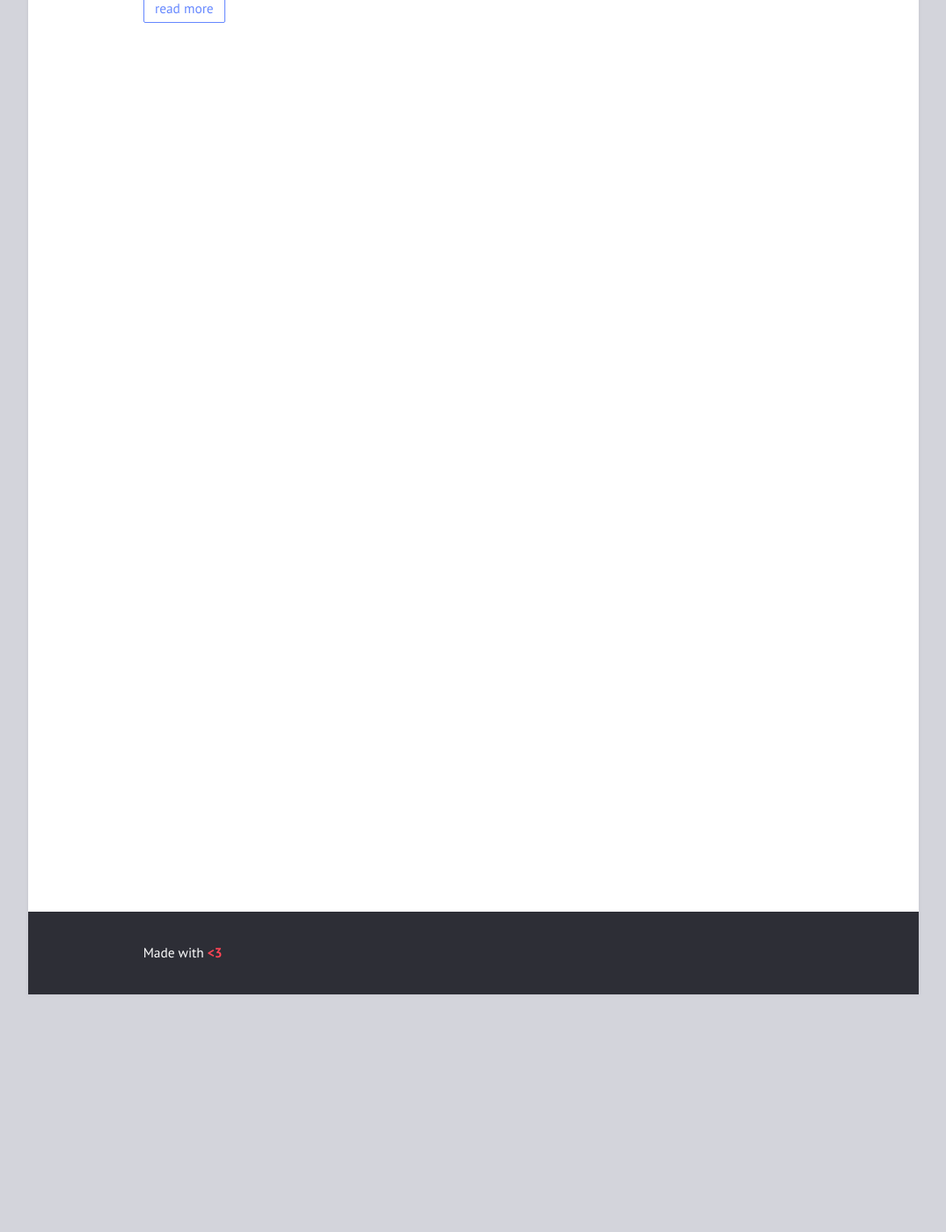
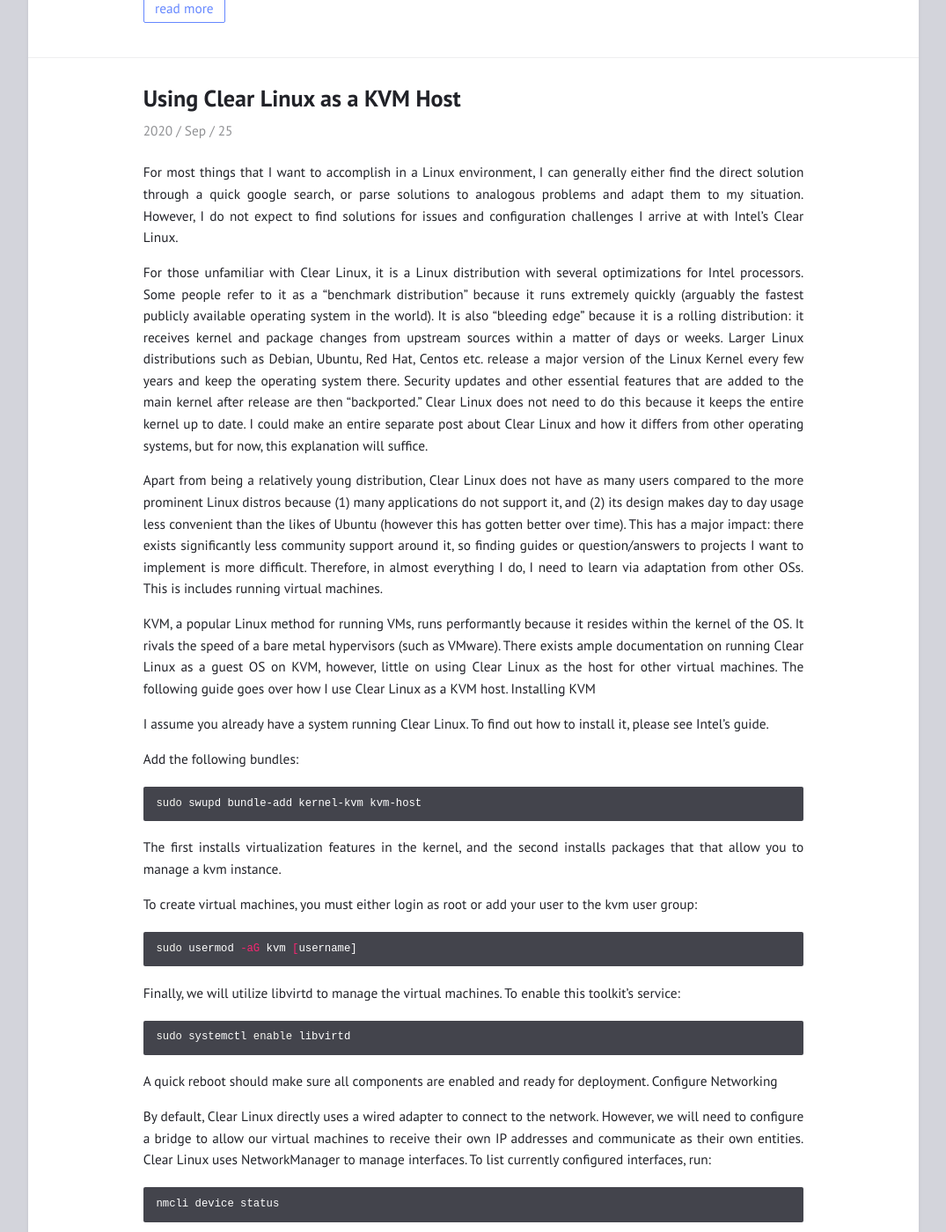
Before and after one commit to metheis/blog, a Jekyll site: the page built from index.html, in a window 1280 px wide and 1400 px high, scrolled down 270 px. Shown: the whole window at 88% size, without its empty margins (102-1177 px from the left). Built offline with Jekyll 4.4.1, drawn with Linux system fonts in a browser that asks for light colours; some of the changed text lies outside the part shown.

Commit message:
change date format, add clear linux kvm post

```diff
--- a/_config.yml
+++ b/_config.yml
@@ -1,10 +1,10 @@
-title: "Blog Title"
-author: "Blog Author"
-description: "Made with <b style=\"color: #f45;\">&lt;3</b>"
+title: "Mark Theis's Blog"
+author: "Mark Theis"
+description: "Various experiences I've come across."
 permalink: /:title/
 lang: "en"
 excerpt_separator: "\n\n\n"
-date_format: "%B %d, %Y"
+date_format: "%Y / %b / %d"
 
 # Layout
 
--- /dev/null
+++ b/_posts/2020-09-25-clear_kvm.md
@@ -0,0 +1,235 @@
+---
+title:  "Using Clear Linux as a KVM Host"
+layout: post
+---
+
+For most things that I want to accomplish in a Linux environment, I can generally either find the direct solution through a quick google search, or parse solutions to analogous problems and adapt them to my situation. However, I do not expect to find solutions for issues and configuration challenges I arrive at with Intel’s Clear Linux.
+
+For those unfamiliar with Clear Linux, it is a Linux distribution with several optimizations for Intel processors. Some people refer to it as a “benchmark distribution” because it runs extremely quickly (arguably the fastest publicly available operating system in the world). It is also “bleeding edge” because it is a rolling distribution: it receives kernel and package changes from upstream sources within a matter of days or weeks. Larger Linux distributions such as Debian, Ubuntu, Red Hat, Centos etc. release a major version of the Linux Kernel every few years and keep the operating system there. Security updates and other essential features that are added to the main kernel after release are then “backported.” Clear Linux does not need to do this because it keeps the entire kernel up to date. I could make an entire separate post about Clear Linux and how it differs from other operating systems, but for now, this explanation will suffice.
+
+Apart from being a relatively young distribution, Clear Linux does not have as many users compared to the more prominent Linux distros because (1) many applications do not support it, and (2) its design makes day to day usage less convenient than the likes of Ubuntu (however this has gotten better over time). This has a major impact: there exists significantly less community support around it, so finding guides or question/answers to projects I want to implement is more difficult. Therefore, in almost everything I do, I need to learn via adaptation from other OSs. This is includes running virtual machines.
+
+KVM, a popular Linux method for running VMs, runs performantly because it resides within the kernel of the OS. It rivals the speed of a bare metal hypervisors (such as VMware). There exists ample documentation on running Clear Linux as a guest OS on KVM, however, little on using Clear Linux as the host for other virtual machines. The following guide goes over how I use Clear Linux as a KVM host.
+Installing KVM
+
+I assume you already have a system running Clear Linux. To find out how to install it, please see Intel’s guide.
+
+Add the following bundles:
+
+{% highlight bash %}
+sudo swupd bundle-add kernel-kvm kvm-host
+{% endhighlight %}
+
+The first installs virtualization features in the kernel, and the second installs packages that that allow you to manage a kvm instance.
+
+To create virtual machines, you must either login as root or add your user to the kvm user group:
+
+{% highlight bash %}
+sudo usermod -aG kvm [username]
+{% endhighlight %}
+
+Finally, we will utilize libvirtd to manage the virtual machines. To enable this toolkit's service:
+
+{% highlight bash %}
+sudo systemctl enable libvirtd
+{% endhighlight %}
+
+A quick reboot should make sure all components are enabled and ready for deployment.
+Configure Networking
+
+By default, Clear Linux directly uses a wired adapter to connect to the network. However, we will need to configure a bridge to allow our virtual machines to receive their own IP addresses and communicate as their own entities. Clear Linux uses NetworkManager to manage interfaces. To list currently configured interfaces, run:
+
+{% highlight bash %}
+nmcli device status
+{% endhighlight %}
+
+Take note of the interface that you currently use for internet access. Mine was eno1
+
+Now lets create a new bridge called br0:
+
+{% highlight bash %}
+sudo nmcli con add type bridge ifname br0 con-name br0
+{% endhighlight %}
+
+We will link it to the eno1 adapter for physical access:
+
+{% highlight bash %}
+sudo nmcli con add type bridge-slave ifname eno1 master br0
+{% endhighlight %}
+
+(Optional) Disabled STP for the bridge (we generally don't need our bridge part of the network tree):
+
+{% highlight bash %}
+sudo nmcli con modify br0 bridge.stp no
+{% endhighlight %}
+
+By default, NetworkManager assumes you will use DHCP. However, to set a static IP (replacing the corresponding fields for your network):
+
+{% highlight bash %}
+sudo nmcli con modify br0 ipv4.method manual ipv4.address "[addr/prefix_bit_length]" ipv4.gateway"[gateway]" ipv4.dns 1.1.1.1 ipv4.dns-search "example.tld"
+{% endhighlight %}
+
+Now it's time to bring down the the eno1 interface connection:
+
+{% highlight bash %}
+sudo nmcli con down eno1
+{% endhighlight %}
+
+And bring up the bridge:
+
+{% highlight bash %}
+sudo nmcli con up br0
+{% endhighlight %}
+
+Second to last, we need to prevent packets forwarded through the bridge from routing to the iptables of the host. We can append the following 3 lines to a new file for our bridge in /etc/sysctl.d/ directory:
+
+{% highlight bash %}
+sudo nano /etc/sysctl.d/0-bridge.conf
+{% endhighlight %}
+
+{% highlight text %}
+net.bridge.bridge-nf-call-arptables = 0
+net.bridge.bridge-nf-call-ip6tables = 0
+net.bridge.bridge-nf-call-iptables = 0
+{% endhighlight %}
+
+Finally, a restart of the system:
+
+{% highlight bash %}
+sudo reboot
+{% endhighlight %}
+
+And voilà, the bridge should work! Test out internet access or ping one.one.one.one to verify. Also, you can check the bridge with the ip addr command and see its IP configuration.
+Define Virtual Machines
+
+Awesome :), we have installed the prerequisite KVM packages and configured the host network, so we can finally define the virtual machines!
+
+Go ahead and create a directory to store VM configuration files as well as two other (sub) directories for ISOs and machine images. ISOs are the disk images that we will use to install OS’s on hosts, and the machine images are the virtual drives that store the actual VM data. I keep all of this on a RAID array as VMs can take up a lot of storage.
+
+Also go ahead and pick which operating system/ ISO you will use. In this example I will use CentOS 8, but you can use anything else you prefer.
+
+{% highlight bash %}
+curl -o iso/CentOS-8.2.2004-x86_64-dvd1.iso http://linux.mirrors.es.net/centos/8.2.2004/isos/x86_64/CentOS-8.2.2004-x86_64-dvd1.iso
+{% endhighlight %}
+
+Now we will create an image for the VM (200G size in my case). I use the raw image format as it only uses as much storage on the host as the VM uses.
+
+{% highlight bash %}
+qemu-img create -f raw images/centos_8_1.img 200G
+{% endhighlight %}
+
+Final piece is to define the VM and specify its parameters. We will do so using an xml file with corresponding fields for each specification. Here is a corresponding centos_8_1.xml
+
+{% highlight xml %}
+<domain type='kvm'>
+    <name>centos_8_1</name>
+    <uuid>[________-____-____-____-____________]</uuid>
+    <memory>16777216</memory>
+    <currentMy>16777216</currentMemory>
+    <vcpu>8</vcpu>
+    <cpu mode='custom'>
+      <model>Cascadelake-Server</model>
+      <feature name="rtm" policy="disable"/>
+      <feature name="hle" policy="disable"/>
+      <topology sockets='1' cores='8' threads='1'/>
+    </cpu>
+    <os>
+      <type arch='x86_64' machine='pc'>hvm</type>
+      <boot dev='cdrom'/>
+    </os>
+    <features>
+      <acpi/>
+      <apic/>
+      <pae/>
+    </features>
+    <clock offset='localtime'/>
+    <on_poweroff>preserve</on_poweroff>
+    <on_reboot>restart</on_reboot>
+    <on_crash>restart</on_crash>
+    <devices>
+      <disk type='file' device='disk'>
+        <source file='/mnt/md2/vm/images/centos_8_1.img'/>
+        <target dev='hda' bus='ide'/>
+      </disk>
+      <disk type='file' device='cdrom'>
+        <source file='/mnt/md2/vm/iso/CentOS-8.2.2004-x86_64-dvd1.iso'/>
+        <target dev='hdb' bus='ide'/>
+        <readonly/>
+      </disk>
+      <interface type='bridge'>
+        <source bridge='br0'/>
+        <model type='virtio'/>
+        <mac address="__:__:__:__:__:__"/>
+      </interface>
+      <graphics type='vnc' port='3' autoport='yes' passwd='***'/>
+    </devices>
+</domain>
+{% endhighlight %}
+
+I defined a VM named "centos_8_1" with 16 GB of RAM, 8 vCPUs, and attached to the ISO, disk image, and network bridge. Note that you will also need to create a non-conflicting MAC address as well as generate a UUID. I use a python script to do so, but you can pretty much use anything as long as you won't encounter conflicts. For graphics I am using VNC. This makes running VMs on a remote server much easier. Setting a password is good practice (and necessary for some VNC clients).
+
+With the configuration file written, you may use virsh to parse the file and create the VM:
+
+{% highlight bash %}
+sudo virsh define centos_8_1.xml
+{% endhighlight %}
+
+Remember that for each VM you define, it will need its own name, UUID, and MAC address.
+Boot Up VM and Install OS
+
+Let's click the digital power button!
+
+{% highlight bash %}
+sudo virsh start centos_8_1
+{% endhighlight %}
+
+If you want this VM to automatically start on boot, use:
+
+{% highlight bash %}
+sudo virsh autostart centos_8_1
+{% endhighlight %}
+
+Let's find which VNC port the VM started on:
+
+{% highlight bash %}
+sudo virsh vncdisplay centos_8_1
+{% endhighlight %}
+
+The output will resemble the localhost address with a port: 127.0.0.1:3. In my case port 3, which corresponds to 5903 (VNC starts at port 5900 by default).
+
+If you're using a system with a desktop environment, you can login directly using a vnc client pointed to localhost:5903. However, if running the VM on a remote server, you need to forward the server port to your local machine. In a new terminal window:
+
+{% highlight bash %}
+ssh serveruser@[IP] -L 5903:localhost:5903
+{% endhighlight %}
+
+Now you can connect to the remote VM display using port 5903 on your local machine. Similar to running the VM right on your local system, connect your VNC client to localhost:5903 with the password you set in the xml file.
+
+You should now see the OS installation GUI on your screen. Follow your OS's guided setup to install on the HD image you created earlier.
+Redefine VM
+
+Now that the HD image has an operating system, we can change line 15 of the xml file to boot to the hd instead of cdrom.
+
+{% highlight xml %}
+<boot dev='hd'/>
+{% endhighlight %}
+
+Save the file, define the machine again, and reboot it:
+
+{% highlight bash %}
+sudo virsh define centos_8_1.xml
+{% endhighlight %}
+
+{% highlight bash %}
+sudo virsh destroy centos_8_1
+{% endhighlight %}
+
+{% highlight bash %}
+sudo virsh start centos_8_1
+{% endhighlight %}
+
+Finish Line
+
+You now have a working VM running on a Clear Linux host! As mentioned earlier, if you want to create more VMs, you simply need to copy the VM xml file, generate a new UUID and MAC address, create a corresponding image, and install the OS as we did here. Of course, feel free to change any other parameters as you see fit (for example, amount of memory or cpu allocation).
+
+Hopefully this has helped!
```
